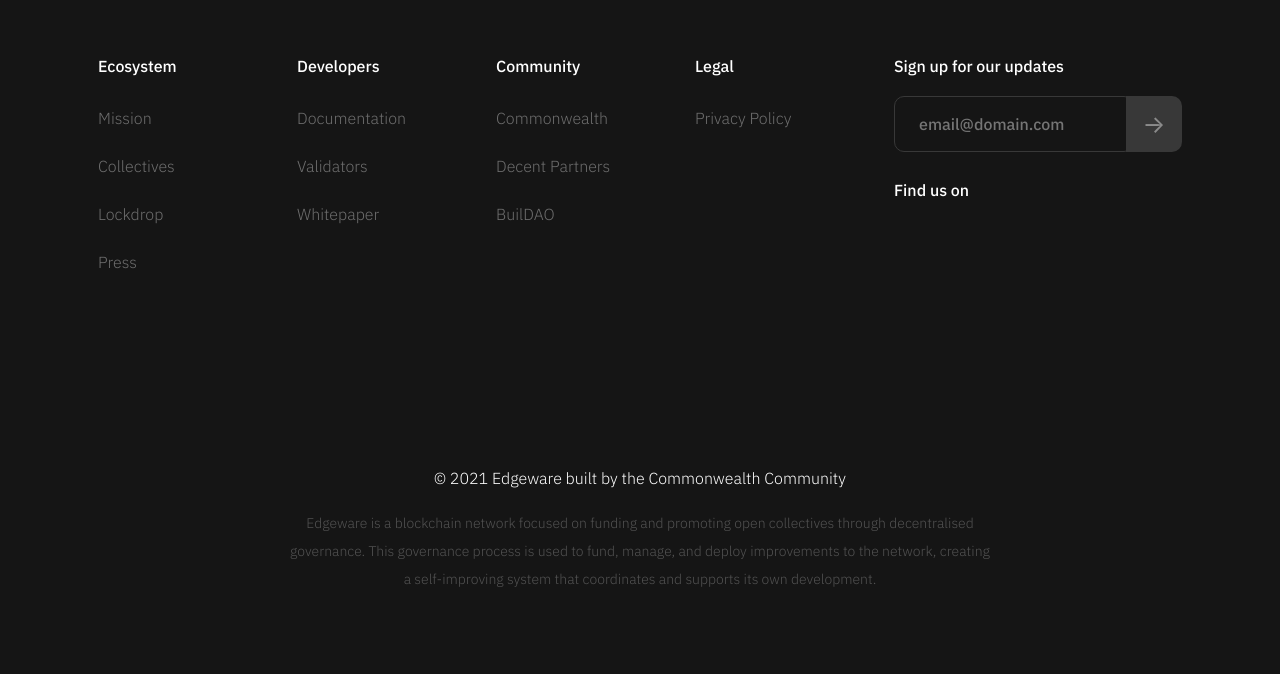
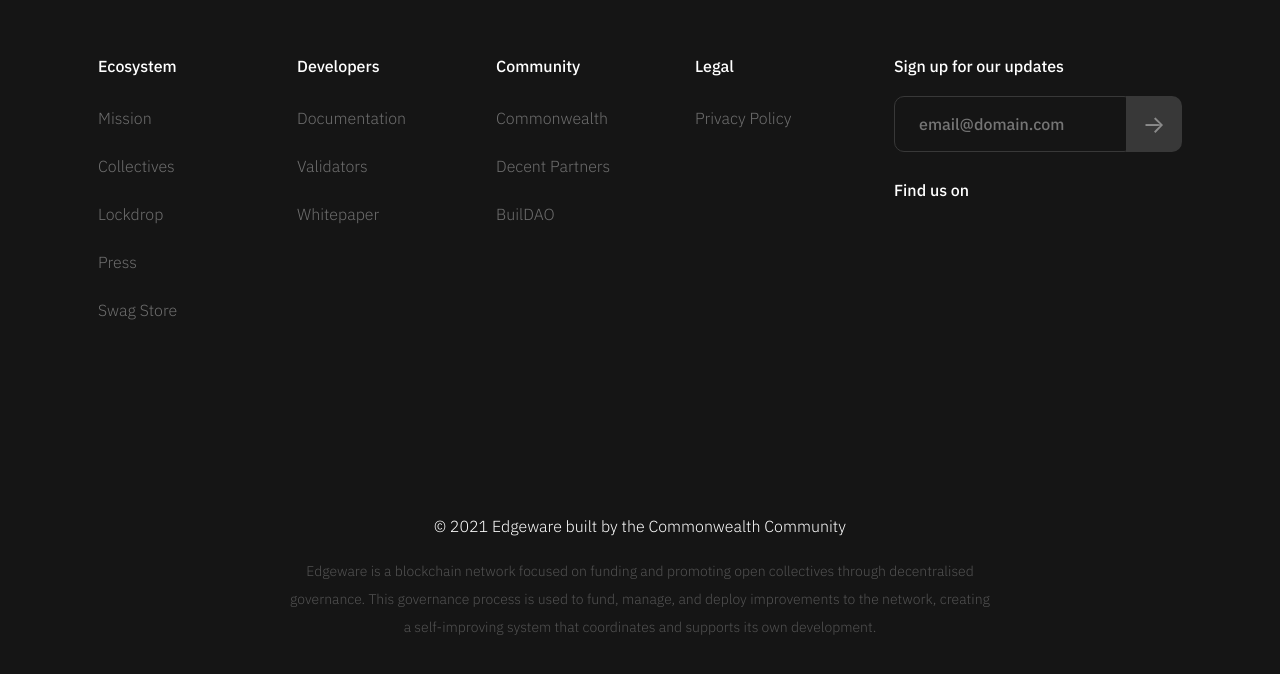
Before and after one commit to edgeware-network/Edgeware-Website, a Next.js app: page /developers in a window 1280 px wide. Shown: the part 6093-6767 px from the top of the page. Built offline with nearby package versions, Linux system fonts and the light colour scheme; some icons are missing.

Commit message:
Added Shop link to footer

```diff
--- a/components/layout/footer/footer.tsx
+++ b/components/layout/footer/footer.tsx
@@ -22,6 +22,7 @@ const FOOTER_LINKS: FooterLinksGroup[] = [
       Collectives: '/collectives',
       Lockdrop: 'https://commonwealth.im/edgeware/stats',
       Press: '/press',
+      'Swag Store': 'https://edgeware.store/#',
     },
   },
   {
```
